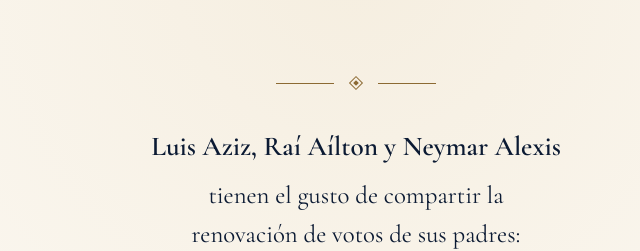
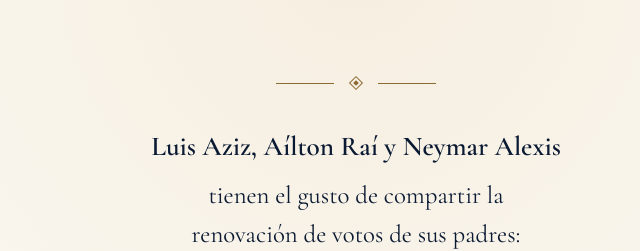
Before and after one commit to azizzt/bodas-de-plata, a plain HTML site: page index.html in a window 1280 px wide. Shown: the part 840-1091 px from the top of the page, 284-924 px from the left. Drawn offline with nearby package versions, Linux system fonts and the light colour scheme.

Commit message:
Corrige orden del nombre: Aílton Raí
Co-Authored-By: Claude Opus 5.5 <noreply@anthropic.com>

```diff
--- a/index.html
+++ b/index.html
@@ -98,7 +98,7 @@
       <div class="container narrow center">
         <div class="ornament reveal" aria-hidden="true"></div>
         <p class="lead reveal">
-          <span class="hosts">Luis Aziz, Raí Aílton y Neymar Alexis</span>
+          <span class="hosts">Luis Aziz, Aílton Raí y Neymar Alexis</span>
           tienen el gusto de compartir la renovación de votos de sus padres:
         </p>
         <p class="couple reveal">Eloísa <span class="amp">&amp;</span> José Luis</p>
```
